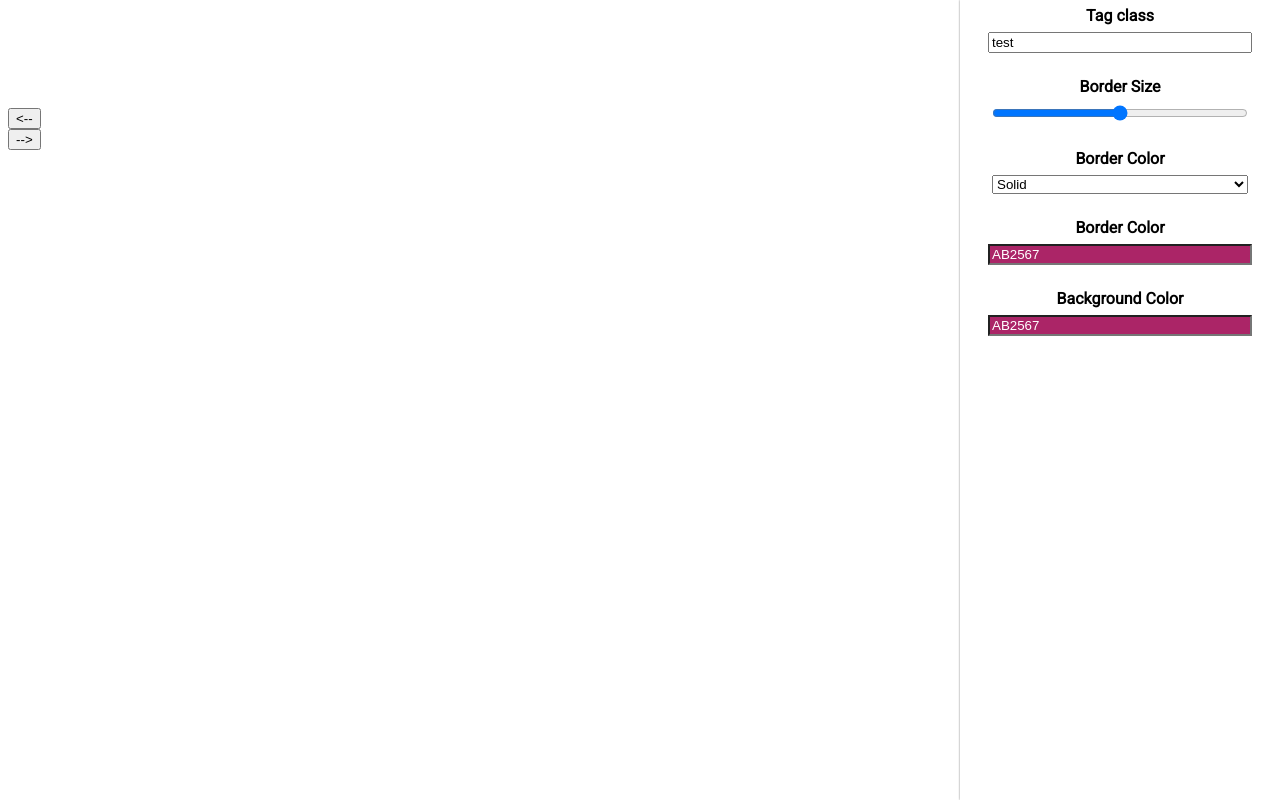
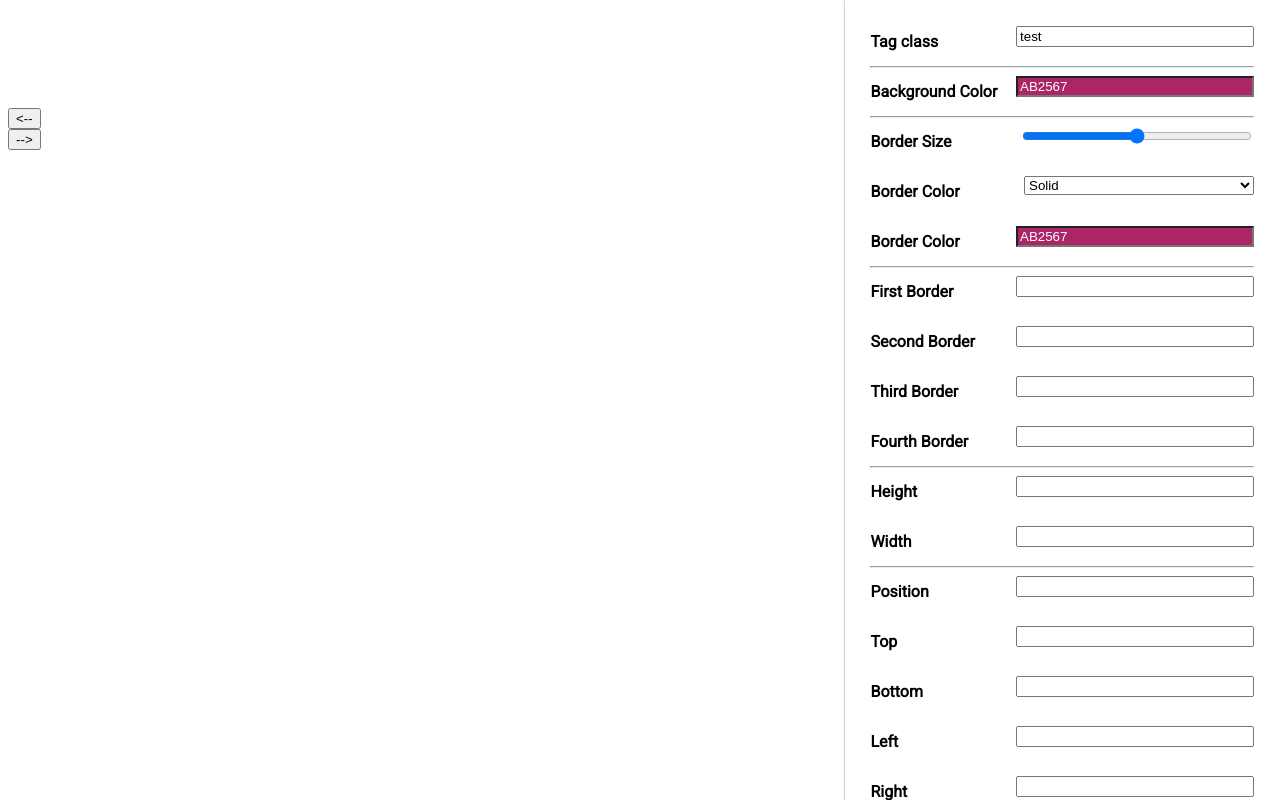
Before and after one commit to akshaysalunkhe705/livecss, a plain HTML site: page index.html in a window 1280 px wide. Drawn offline with nearby package versions, Linux system fonts and the light colour scheme.

Commit message:
On branch master  Changes to be committed:

```diff
--- a/index.html
+++ b/index.html
@@ -10,21 +10,27 @@
 	<script src="livecss.js" crossorigin="anonymous"></script>
 	<style type="text/css">
 		#livecss{
-			position:absolute;
+			position:fixed;
+			background-color: white;
 			right:0;
 			top:0;
-			width:25%;
+			width:30%;
 			height:100%;
+			overflow: auto;
+			z-index :999;
 			box-shadow:0px 0px 2px gray;
-			text-align:center;
+			padding:2%;
 		}
 		.inputs{
-			width: 80%;
+			width: 60%;
+			float:right;
 		}
 		label{
+			width:40%;
 			font-family: 'Roboto', sans-serif;
 			font-weight: 600;
 			line-height: 2em;
+			text-align: left;
 		}
 		.test{
 			width: 100px;
--- a/livecss.js
+++ b/livecss.js
@@ -7,12 +7,27 @@ $(document).ready(function(){
 		$("#livecss").hide('slide', {direction: 'right'}, 500);
 	});
 
-	$("#livecss").append('<label> Tag class </label> <br> <input type="text" class="inputs" id="className" value="test"> <br><br>');
-	$("#livecss").append('<label> Border Size</label> <br> <input id="borderSize" onchange="js:border()" type="range" class="inputs" min="0" max="50"> <br><br>');
-	$("#livecss").append('<label> Border Color </label> <br> <select id="borderType" onchange="js:border()" class="inputs"> <option value="solid">Solid</option> <option value="dotted">dotted</option> </select> <br><br>');
-	$("#livecss").append('<label> Border Color </label> <input id="borderColor" onchange="js:border()" class="jscolor inputs" value="ab2567"> <br><br>');
-
-	$("#livecss").append('<label> Background Color </label> <input id="backgroundColor" onchange="js:backgroundColor()" class="jscolor inputs" value="ab2567">');
+	$("#livecss").append('<label> Tag class </label> <input type="text" class="inputs" id="className" value="test"> <br><hr>');
+
+	$("#livecss").append('<label> Background Color </label> <input id="backgroundColor" onchange="js:backgroundColor()" class="jscolor inputs" value="ab2567"><br><hr>');
+
+	$("#livecss").append('<label> Border Size</label> <input id="borderSize" onchange="js:border()" type="range" class="inputs" min="0" max="50"> <br><br>');
+	$("#livecss").append('<label> Border Color </label> <select id="borderType" onchange="js:border()" class="inputs"> <option value="solid">Solid</option> <option value="dotted">dotted</option> </select> <br><br>');
+	$("#livecss").append('<label> Border Color </label> <input id="borderColor" onchange="js:border()" class="jscolor inputs" value="ab2567"> <br><hr>');
+
+	$("#livecss").append('<label> First Border </label> <input type="text" id="first-border" onchange="js:borderRadius()" class="inputs"><br><br>');
+	$("#livecss").append('<label> Second Border </label> <input type="text" id="second-border" onchange="js:borderRadius()" class="inputs"><br><br>');
+	$("#livecss").append('<label> Third Border </label> <input type="text" id="third-border" onchange="js:borderRadius()" class="inputs"><br><br>');
+	$("#livecss").append('<label> Fourth Border </label> <input type="text" id="fourth-border" onchange="js:borderRadius()" class="inputs"><br><hr>');
+
+	$("#livecss").append('<label> Height </label> <input type="text" id="height" onchange="js:heightwidth()" class="inputs"><br><br>');
+	$("#livecss").append('<label> Width </label> <input type="text" id="width" onchange="js:heightwidth()" class="inputs"><br><hr>');
+
+	$("#livecss").append('<label> Position </label> <input type="text" id="type" onchange="js:positions()" class="inputs"><br><br>');
+	$("#livecss").append('<label> Top </label> <input type="text" id="top" onchange="js:positions()" class="inputs"><br><br>');
+	$("#livecss").append('<label> Bottom </label> <input type="text" id="bottom" onchange="js:positions()" class="inputs"><br><br>');
+	$("#livecss").append('<label> Left </label> <input type="text" id="left" onchange="js:positions()" class="inputs"><br><br>');
+	$("#livecss").append('<label> Right </label> <input type="text" id="right" onchange="js:positions()" class="inputs"><br><hr>');
 	colorPicker();
 });
 function setTextColor(picker) {
@@ -33,12 +48,25 @@ function initValues()
 			"type" : $("#borderType").val(),
 			"color" : $("#borderColor").val(),
 		},
+		"borderradius" : {
+			"first" : $("#first-border").val(),
+			"second" : $("#second-border").val(),
+			"third" : $("#third-border").val(),
+			"fourth" : $("#fourth-border").val(),
+		},
 		"background" : {
 			"color" : $("#backgroundColor").val(),
 		},
-		"dimension" : {
-			"height" : $("#backgroundColor").val(),
-			"width" : $("#backgroundColor").val()
+		"heightwidth" : {
+			"height" : $("#height").val(),
+			"width" : $("#width").val()
+		},
+		"position" : {
+			"type" : $("#type").val(),
+			"top" : $("#top").val(),
+			"buttom" : $("#bottom").val(),
+			"left" : $("#left").val(),
+			"right" : $("#right").val(),
 		}
 	}
 
@@ -50,6 +78,12 @@ function border()
 	let className = getClassName();
 	let Values = initValues();
 	$("."+className).css({"border": Values.border.size+"px "+ Values.border.type+" #"+Values.border.color});
+}
+function borderRadius()
+{
+	let className = getClassName();
+	let Values = initValues();
+	$("."+className).css({"border-radius": Values.borderradius.first+" "+Values.borderradius.second+" "+Values.borderradius.third+" "+Values.borderradius.fourth});
 }
 function backgroundColor()
 {
@@ -57,6 +91,20 @@ function backgroundColor()
 	let Values = initValues();
 	$("."+className).css({"background-color": "#"+Values.background.color});
 }
+function heightwidth()
+{
+	let className = getClassName();
+	let Values = initValues();
+	$("."+className).css({"height": Values.heightwidth.height, "width": Values.heightwidth.width});
+}
+function positions()
+{
+	let className = getClassName();
+	let Values = initValues();
+	$("."+className).css({"position": Values.position.type,	"top": Values.position.top,	"bottom": Values.position.bottom, "left": Values.position.left, "right": Values.position.right});
+}
+
+
 
 
 
@@ -64,11 +112,9 @@ function backgroundColor()
 
 function colorPicker()
 {
-
-"use strict";
-if (!window.jscolor) { window.jscolor = (function () {
-var jsc = {
-
+	"use strict";
+	if (!window.jscolor) { window.jscolor = (function () {
+	var jsc = {
 
 	register : function () {
 		jsc.attachDOMReadyEvent(jsc.init);
@@ -1815,30 +1861,6 @@ var jsc = {
 			}
 		}
 
-		/*
-		var elm = this.targetElement;
-		do {
-			// If the target element or one of its offsetParents has fixed position,
-			// then use fixed positioning instead
-			//
-			// Note: In Firefox, getComputedStyle returns null in a hidden iframe,
-			// that's why we need to check if the returned style object is non-empty
-			var currStyle = jsc.getStyle(elm);
-			if (currStyle && currStyle.position.toLowerCase() === 'fixed') {
-				this.fixed = true;
-			}
-
-			if (elm !== this.targetElement) {
-				// attach onParentScroll so that we can recompute the picker position
-				// when one of the offsetParents is scrolled
-				if (!elm._jscEventsAttached) {
-					jsc.attachEvent(elm, 'scroll', jsc.onParentScroll);
-					elm._jscEventsAttached = true;
-				}
-			}
-		} while ((elm = elm.offsetParent) && !jsc.isElementType(elm, 'body'));
-		*/
-
 		// valueElement
 		if (this.valueElement) {
 			if (jsc.isElementType(this.valueElement, 'input')) {
```
